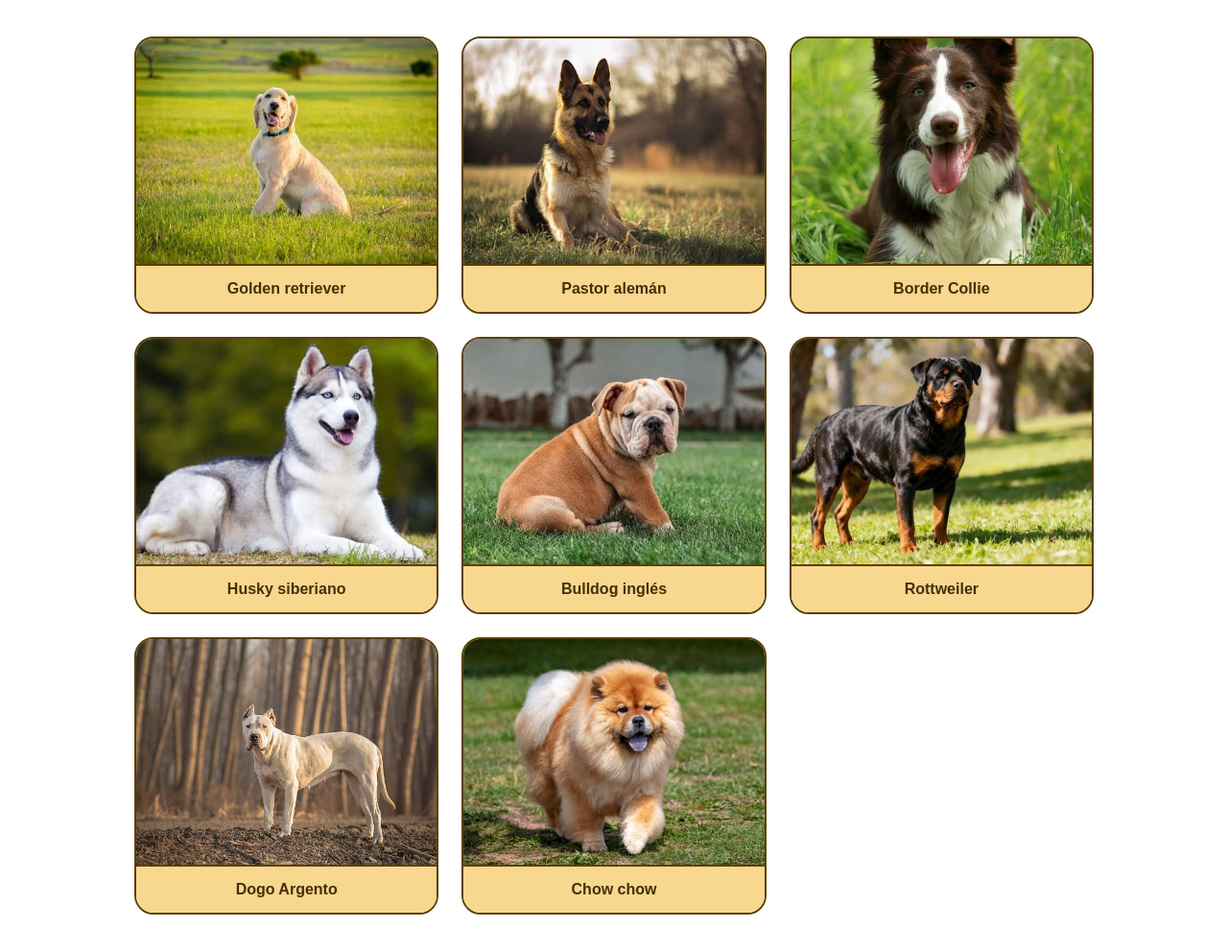
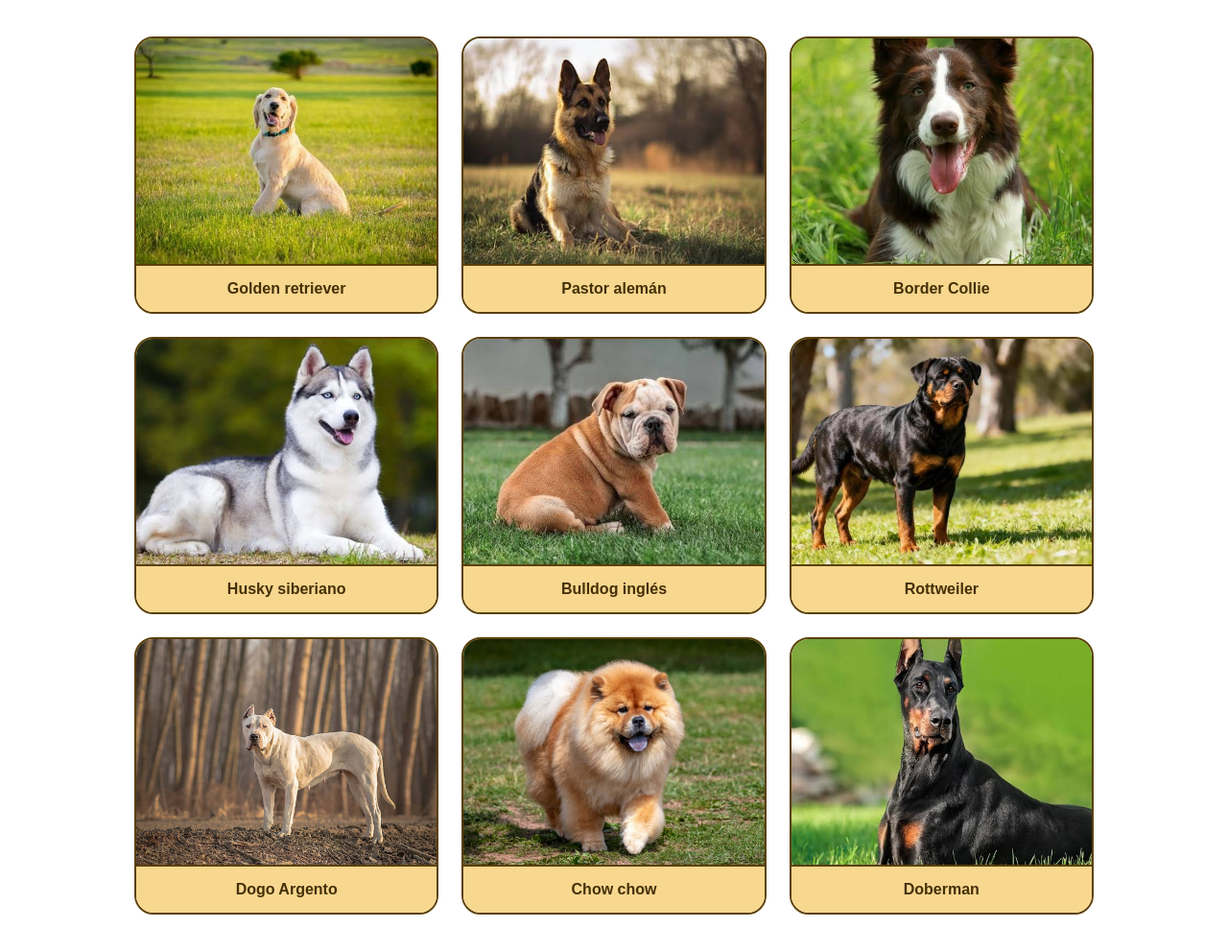
Before and after one commit to sabiondo298/Pagina-Web-proyecto-informatico, a plain HTML site: page razas.html in a window 1280 px wide. Shown: the part 62-1054 px from the top of the page at 96% size. Drawn offline with nearby package versions, Linux system fonts and the light colour scheme; a web font is replaced by a local one.

Commit message:
pedazito de nazi

```diff
--- a/razas.html
+++ b/razas.html
@@ -114,6 +114,10 @@
                 <span>Chow chow</span>
             </a>
 
+            <a href="deoberman.html" class="tarjeta-raza">
+                <img src="assets/img_doberman/doberman1.png" alt="Doberman">
+                <span>Doberman</span>
+            </a>
 
         </div>
     </main>
```
